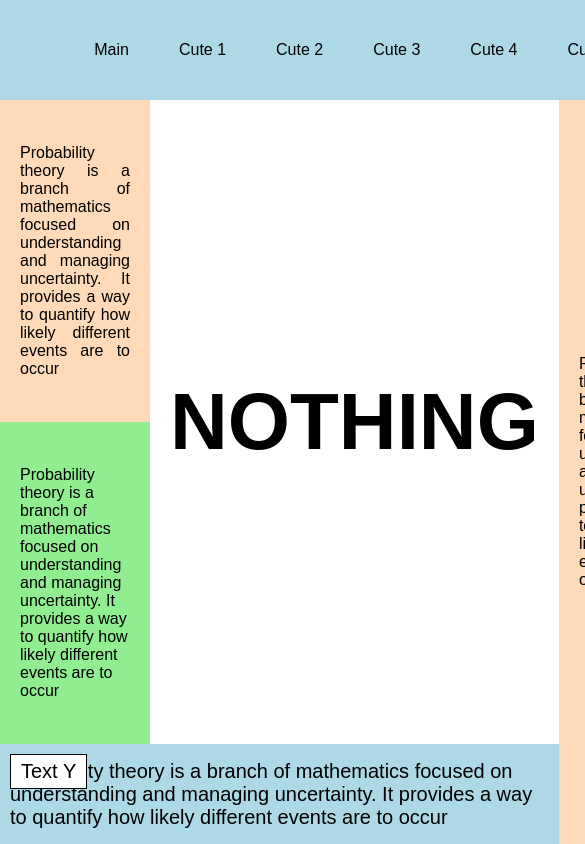
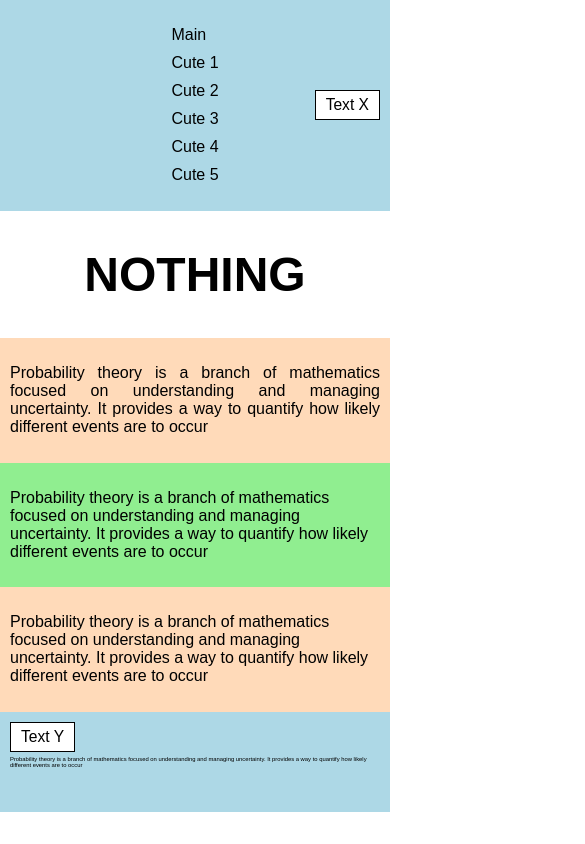
Before and after one commit to vadimstb/Web_laba1, a plain HTML site: page index.html in a window 390 px wide. Shown: the top 844 px of the page, 585 px wide, since content can reach past the window. Drawn offline with Linux system fonts and the light colour scheme.

Commit message:
Add files via upload

```diff
--- a/index.html
+++ b/index.html
@@ -3,7 +3,7 @@
 <head>
     <meta charset="UTF-8">
     <meta name="viewport" content="width=device-width, initial-scale=1.0">
-    <title>Главная страница</title>
+    <title>Лаба1</title>
     <link rel="stylesheet" href="styles.css">
 </head>
 <body>
--- a/styles.css
+++ b/styles.css
@@ -27,7 +27,7 @@ body {
     justify-content: center;
     align-items: center;
     position: relative;
-    padding: 0 10px;
+    padding: 0 5vw;
 }
 
 ul {
@@ -45,7 +45,7 @@ ul li {
 
 ul li a {
     text-decoration: none;
-    padding: 5px 15px;
+    padding: 0.5vw 1.5vw;
     color: black;
     transition: color 0.3s;
 }
@@ -62,6 +62,7 @@ ul li a:hover {
     right: 10px;
     top: 50%;
     transform: translateY(-50%);
+    font-size: 1.2vw;
 }
 
 .text-field-footer {
@@ -71,6 +72,7 @@ ul li a:hover {
     position: absolute;
     top: 10px;
     left: 10px;
+    font-size: 1.2vw;
 }
 
 .menu-left {
@@ -93,7 +95,7 @@ ul li a:hover {
 }
 
 #main-page {
-    font-size: 5em;
+    font-size: 5vw;
     font-weight: bold;
     text-align: center;
     color: black;
@@ -101,7 +103,7 @@ ul li a:hover {
 
 .image {
     max-width: 100%;
-    max-height: 100%;
+    height: auto;
     object-fit: contain;
 }
 
@@ -129,8 +131,46 @@ ul li a:hover {
     display: flex;
     align-items: center;
     justify-content: center;
-    padding: 0 10px;
+    padding: 0 5vw;
     position: relative;
     height: 100px;
-    font-size: 20px;
+    font-size: 1.5vw;
 }
+
+/* Медиа-запросы для адаптации на разных экранах */
+@media (max-width: 768px) {
+    .container {
+        grid-template-areas:
+            "header"
+            "main-content"
+            "menu-left"
+            "menu-left-bottom"
+            "sidebar-right"
+            "footer";
+        grid-template-columns: 1fr;
+        grid-template-rows: auto;
+    }
+
+    ul {
+        flex-direction: column;
+        gap: 10px;
+    }
+
+    .text-field, .text-field-footer {
+        font-size: 3vw;
+    }
+}
+
+@media (max-width: 480px) {
+    .header, .footer, .menu-left, .menu-left-bottom, .sidebar-right {
+        padding: 10px;
+    }
+
+    #main-page {
+        font-size: 3em;
+    }
+
+    .text-field, .text-field-footer {
+        font-size: 4vw;
+    }
+}
```
